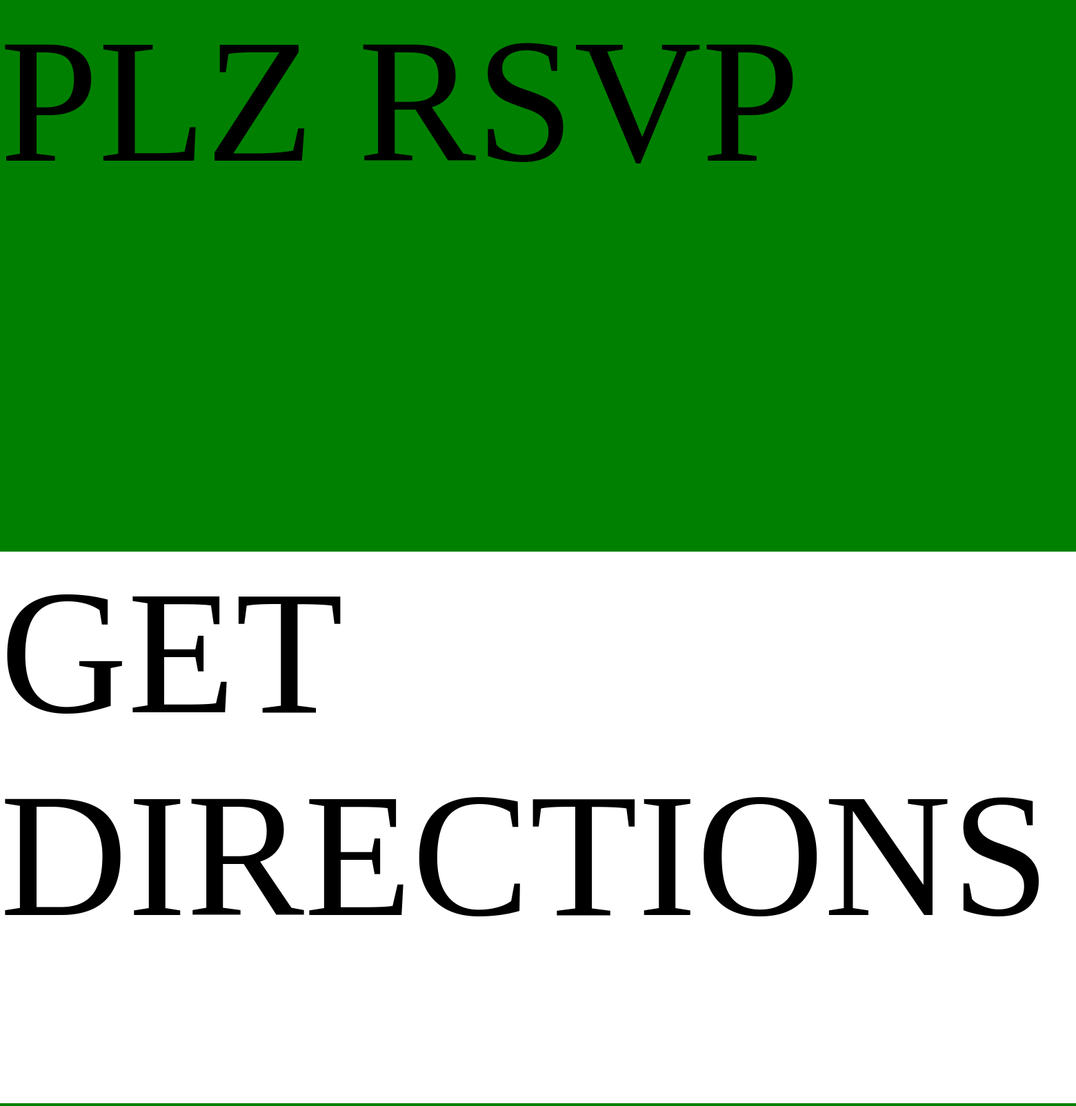
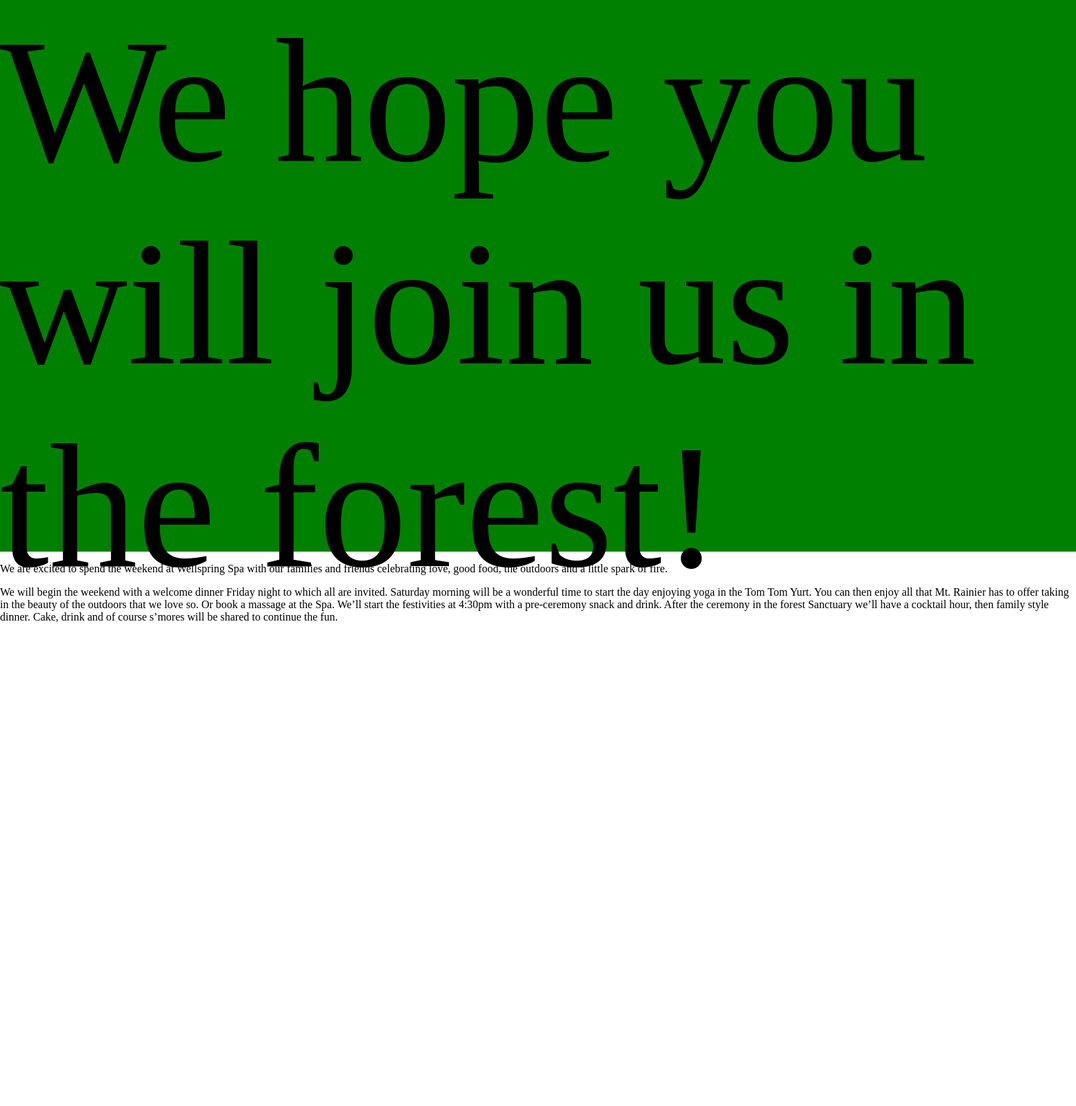
Before and after one commit to davebirinyi/aarsiat_app, a Rails app: page /static_pages/home in a window 1560 px wide. Shown: the top 1604 px of the page at 69% size. Run offline with Rails 7, Linux system fonts and the light colour scheme; style sheets or scripts are compiled from the project's sources; some libraries are stand-ins or nearby versions.

Commit message:
Dump word content into home page and sort css IDs accordingly

```diff
--- a/app/assets/stylesheets/static_pages.scss
+++ b/app/assets/stylesheets/static_pages.scss
@@ -25,7 +25,7 @@
 
 
 
-#rsvp {
+#welcome_splash {
   margin: 0;
   padding-bottom: 0;
   height: 100%;
@@ -36,7 +36,7 @@
   // background-image: image-url("2016.10.19.greentrees.sizedbg.1920x1080.jpg");
   background-color: green;
 }
-#directions {
+#intro {
   margin: 0;
   min-height: 100%;
   background-size: cover;
@@ -45,7 +45,27 @@
   background-position: center center;
   background-color: white;
 }
-#venue {
+#rsvp {
+  margin: 0;
+  height: 100%;
+  background-size: cover;
+  background-attachment: fixed;
+  background-repeat: no-repeat;
+  background-position: center center;
+  // background-image: image-url("2016.10.19.greentrees.sizedbg.1920x1080.jpg");
+  background-color: green;
+}
+#lodging {
+  margin: 0;
+  height: 100%;
+  background-size: cover;
+  background-attachment: fixed;
+  background-repeat: no-repeat;
+  background-position: center center;
+  // background-image: image-url("2016.10.19.greentrees.sizedbg.1920x1080.jpg");
+  background-color: white;
+}
+#schedule {
   margin: 0;
   height: 100%;
   background-size: cover;
@@ -65,29 +85,18 @@
   // background-image: image-url("2016.10.19.greentrees.sizedbg.1920x1080.jpg");
   background-color: white;
 }
-#lodging {
-  margin: 0;
-  height: 100%;
-  background-size: cover;
-  background-attachment: fixed;
-  background-repeat: no-repeat;
-  background-position: center center;
-  // background-image: image-url("2016.10.19.greentrees.sizedbg.1920x1080.jpg");
-  background-color: green;
+#venue {
+
 }
-#timeline {
-  margin: 0;
-  height: 100%;
-  background-size: cover;
-  background-attachment: fixed;
-  background-repeat: no-repeat;
-  background-position: center center;
-  // background-image: image-url("2016.10.19.greentrees.sizedbg.1920x1080.jpg");
-  background-color: white;
+#registry {
+
 }
+#directions {
 
+}
+#contact {
 
-
+}
 
 
 
--- a/app/views/static_pages/home.html.erb
+++ b/app/views/static_pages/home.html.erb
@@ -1,35 +1,142 @@
+<div id="welcome_splash">
+  <p class="dumbojumbo">
+    We hope you will join us in the forest!
+  </p>
+</div>
+<div id="intro">
+  <p>
+    We are excited to spend the weekend at Wellspring Spa with our families and friends celebrating love, good food, the outdoors and a little spark of fire.
+  </p>
+  <p>
+     We will begin the weekend with a welcome dinner Friday night to which all are invited. Saturday morning will be a wonderful time to start the day enjoying yoga in the Tom Tom Yurt. You can then enjoy all that Mt. Rainier has to offer taking in the beauty of the outdoors that we love so. Or book a massage at the Spa. We’ll start the festivities at 4:30pm with a pre-ceremony snack and drink. After the ceremony in the forest Sanctuary we’ll have a cocktail hour, then family style dinner. Cake, drink and of course s’mores will be shared to continue the fun.
+  </p>
+
+</div>
 <div id="rsvp">
   <p class="dumbojumbo">
-    PLZ RSVP
+    Répondez, S'il Vous Plaît
   </p>
+  <p>BUTTON MASH</p>
+
 </div>
-<div id="directions">
+<div id="lodging">
   <p class="dumbojumbo">
-    GET DIRECTIONS
+    Lodging
+  </p>
+  <p>
+    Wellspring Spa is located near the town of Ashford, WA about 3 miles west of Mt. Rainier National Park. Summer is a busy time for the park, we suggest securing lodging early.
+  </p>
+  <p>
+    We have a small block of rooms at:
+  </p>
+  <p>
+    There are many cabins available via Airbnb and VBRO.
+  </p>
+  <p>
+    Here is also a list of local lodging options: http://visitrainier.com/lodging/
+  </p>
+  <p>
+    If you are the camping type, there are also several campsite in the park. The closest being Cougar Rock. https://www.nps.gov/mora/planyourvisit/campgrounds.htm
+  </p>
+
+</div>
+<div id="schedule">
+  <p class="dumbojumbo">
+    Schedule
+  </p>
+  <p>
+    Friday July 7, 2017
+    6pm Welcome dinner, casual dinner at the Gazebo
+  </p>
+  <p>
+    Saturday July 8, 2017
+    7 and 10am Yoga in the Tom Tom Yurt
+    4:30pm Pre-Ceremony Snack and Drink near the Gazebo
+    5pm Wedding Ceremony and Vows in the Sanctuary
+    5:30pm Cocktail hour near the Gazebo
+    6:30pm Reception Dinner near the Gazebo
+  </p>
+
+</div>
+<div id="activities">
+  <p class="dumbojumbo">
+    Things to Do Nearby
+  </p>
+  <p>
+    Wellspring Spa has a variety of things to do on site. There are a couple saunas and hot tubs available to soak or bake in, and a labyrinth to wander and meditate in. Ryan’s friend Emily will be teaching yoga in the Tom Tom Yurt on Saturday morning at 7am and 10 am. If you would like to book yourself a massage please call Wellspring at
+  </p>
+  <p>
+    Mt. Rainier is just next door and offers many things to see and do. There are trails all over the park from short child friendly ones, to longer multi-day treks. Longmire and Paradise are also two beautiful lodges on the south side of the park. http://visitrainier.com
   </p>
 
 </div>
 <div id="venue">
   <p class="dumbojumbo">
-    THE VENUE
+    Venue
   </p>
-
+  <p>
+    Wellspring Spa sits just outside Mt. Rainier National Park. It is a wonderful and somewhat remote space that highlights the beauty of Washington's forests.
+  </p>
+  <p>
+    Here are some things to know about where we’ll be saying “I do:”
+  </p>
+  <p>
+    There are woodland trails around the entire property. The trails are dirt and have roots and rocks that stick up. There isn’t much elevation gain across the property but there is a ⅓ mile “hike” from the Gazebo; the site of the pre-ceremony drinks to the Sanctuary where the ceremony will take place. We will also be having the reception on a lawn. Please plan ahead when choosing your footwear!
+  </p>
+  <p>
+    As with any location in Washington there is always the chance of rain.  Also, being out in the woods means it most likely will cool off in the evening (mid 40s). We suggest coming prepared with several layers to change into.
+  </p>
+  <p>
+    Wellspring Spa is remote, there is very limited, to no cell coverage. Do not plan on having access to your devices while at the property (or in Mt. Rainier NP). There is a landline phone booth in Ashford if you need to place a call.
+  </p>
+  <p>
+    There are no pets or smoking allowed and fires are only in the designated ring in the Gazebo. Please help us maintain the beauty of the location by following a “leave no trace” policy.
+  </p>
+  <p>
+    [add the map here?]
+  </p>
 </div>
-<div id="activities">
+<div id="registry">
   <p class="dumbojumbo">
-    DO ACTIVITIES
+    Registry
   </p>
-
+  <p>
+    We are registered at:
+  </p>
+  <p>
+    Food52 https://food52.com/shop/registry
+    Crate & Barrel  http://www.crateandbarrel.com/gift-registry/
+    REI  https://www.rei.com/lists
+</p>
 </div>
-<div id="lodging">
+<div id="directions">
   <p class="dumbojumbo">
-    HAVE LODGING
+    Directions
   </p>
-
+  <p>
+    Wellspring Spa’s address is 54922 Kernahan Road East, Ashford, WA 98304
+  </p>
+  <p>
+    As it is remote area with limited cell reception we suggest printing off or downloading a map of the area or directions for all your activities.
+  </p>
+  <p>
+    From Seattle (or other points north):
+  </p>
+  <p>
+    From Portland (or other points south):
+  </p>
 </div>
-<div id="timeline">
+<div id="contact">
   <p class="dumbojumbo">
-    BE IN TIMELINE
+    Contact Information
   </p>
-
+  <p>
+    We are excited to have you join us, if you have any questions don’t hesitate to contact us.
+  </p>
+  <p>
+    Anna 206.459.8713 or anna.birinyi@gmail.com
+  </p>
+  <p>
+    Ryan 206.659.1036 or wallace.ryan@gmail.com
+  </p>
 </div>
```
